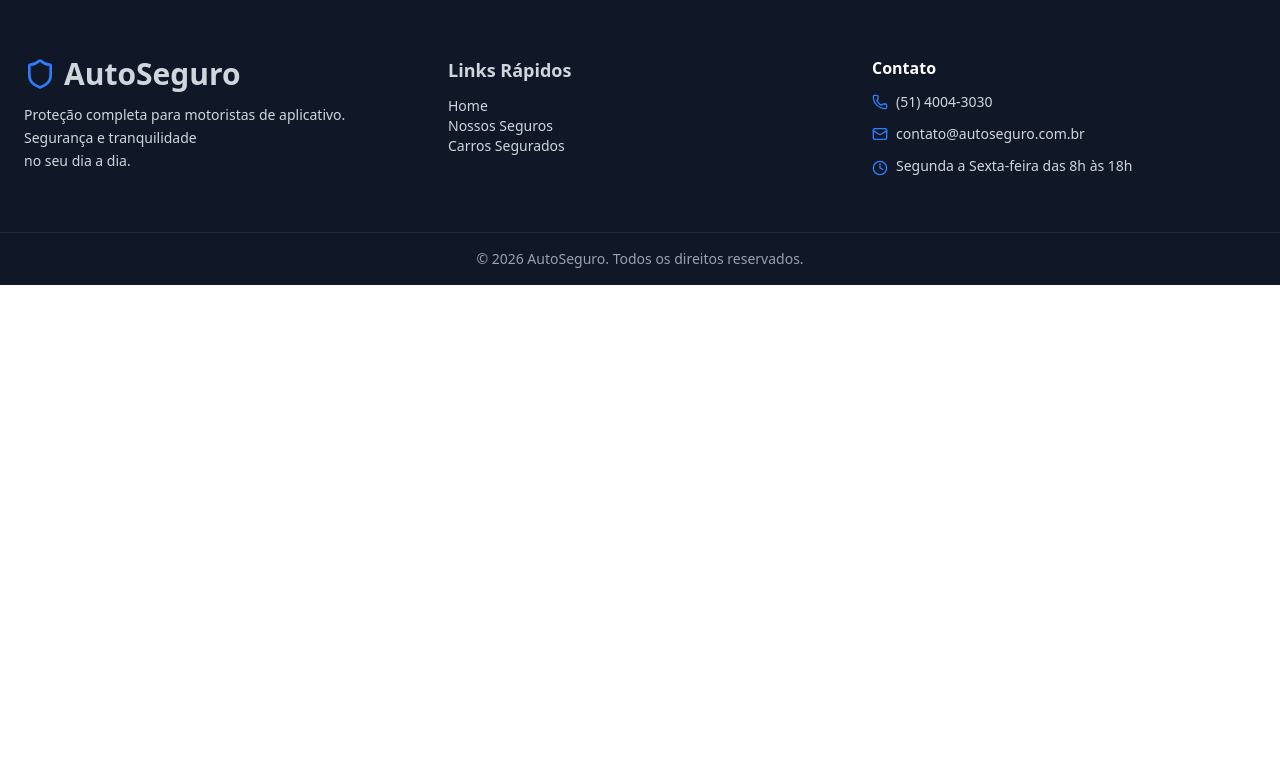
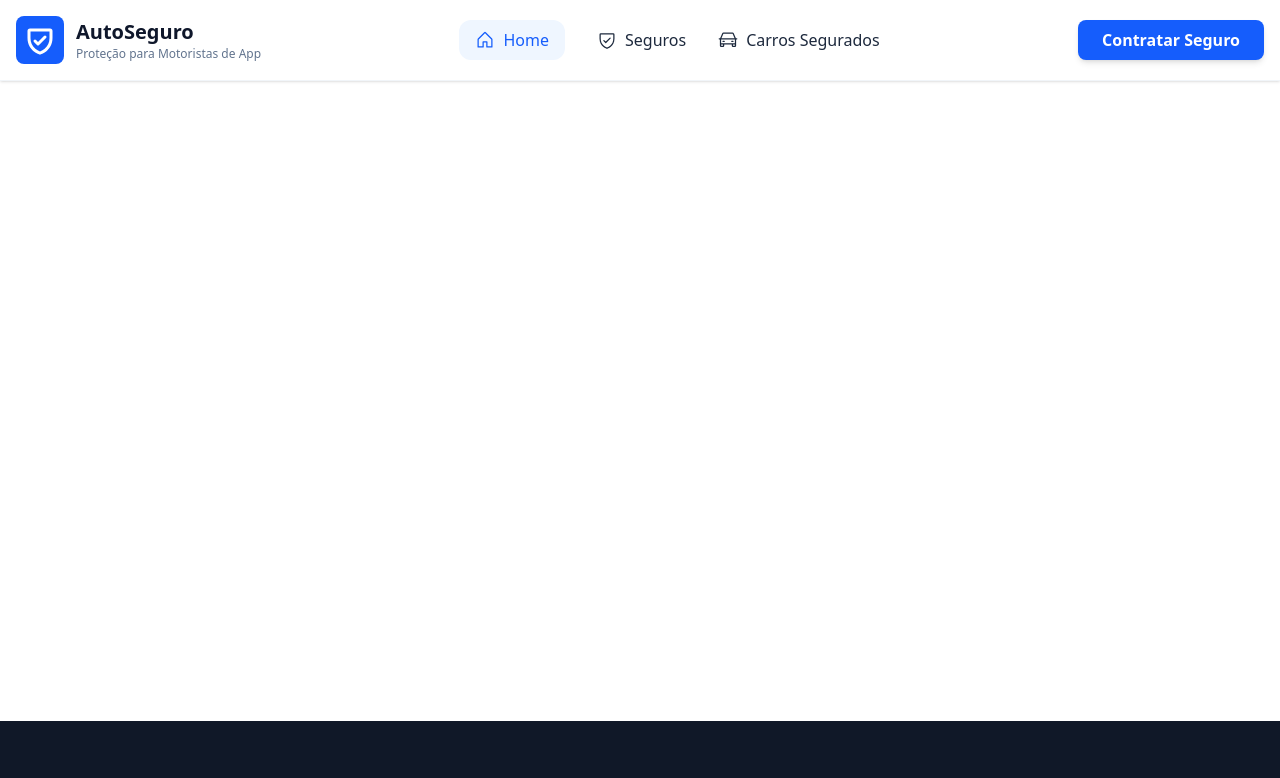
Before and after one commit to Grupo-1-Turma-JS10/seguro-carro-front, a React (Vite) app: page / in a window 1280 px wide. Shown: the top 778 px of the page. Built offline with nearby package versions, Linux system fonts and the light colour scheme.

Commit message:
feat: navbar finalizada e integrada ao app

```diff
--- a/package.json
+++ b/package.json
@@ -10,12 +10,12 @@
     "preview": "vite preview"
   },
   "dependencies": {
+    "@phosphor-icons/react": "^2.1.10",
     "@tailwindcss/vite": "^4.1.18",
     "axios": "^1.13.2",
+    "lucide-react": "^0.563.0",
     "react": "^19.2.0",
     "react-dom": "^19.2.0",
-    "@tailwindcss/vite": "^4.1.18",
-    "lucide-react": "^0.563.0",
     "react-router-dom": "^7.12.0",
     "react-spinners": "^0.17.0",
     "reactjs-popup": "^2.0.6",
--- a/src/App.tsx
+++ b/src/App.tsx
@@ -1,15 +1,18 @@
 import { BrowserRouter, Routes } from "react-router-dom"
 import Footer from "./components/footer/Footer"
+import Navbar from "./components/navbar/Navbar" // 1. Importe sua Navbar aqui
 
 function App() {
   return (
     <>
       <BrowserRouter>
-        <Routes>
-          {/* Rotas aqui */}
-
-        </Routes>
-         <Footer />
+        <Navbar /> {/* 2. Coloque a Navbar aqui para ela fixar no topo */}
+        <div className='min-h-[80vh]'> {/* 3. Dica: div para empurrar o footer para baixo */}
+          <Routes>
+            {/* Rotas aqui */}
+          </Routes>
+        </div>
+        <Footer />
       </BrowserRouter>
     </>
   )
--- /dev/null
+++ b/src/components/navbar/Navbar.tsx
@@ -0,0 +1,49 @@
+import React from 'react'
+import { House, ShieldCheck, Car, UserCircle } from '@phosphor-icons/react'
+import { Link } from 'react-router-dom'
+
+function Navbar() {
+  return (
+    <div className='w-full bg-white text-slate-800 flex justify-center py-4 border-b border-slate-100 shadow-sm'>
+      <div className="container flex justify-between items-center px-4">
+
+        {/* Lado Esquerdo: Logo e Slogan */}
+        <div className='flex items-center gap-3'>
+          <div className='bg-blue-600 p-2 rounded-lg text-white'>
+            <ShieldCheck size={32} weight="bold" />
+          </div>
+          <div className='flex flex-col'>
+            <span className='text-xl font-bold text-slate-900'>AutoSeguro</span>
+            <span className='text-xs text-slate-500'>Proteção para Motoristas de App</span>
+          </div>
+        </div>
+
+        {/* Centro: Menu de Navegação */}
+        <nav className='hidden md:flex items-center gap-8 font-medium'>
+          <Link to='/home' className='flex items-center gap-2 text-blue-600 bg-blue-50 px-4 py-2 rounded-xl'>
+            <House size={20} />
+            Home
+          </Link>
+          <Link to='/temas' className='flex items-center gap-2 hover:text-blue-600 transition-all'>
+            <ShieldCheck size={20} />
+            Seguros
+          </Link>
+          <Link to='/produtos' className='flex items-center gap-2 hover:text-blue-600 transition-all'>
+            <Car size={20} />
+            Carros Segurados
+          </Link>
+        </nav>
+
+        {/* Lado Direito: Botão de Ação */}
+        <div className='flex items-center gap-4'>
+           <button className='bg-blue-600 text-white font-bold py-2 px-6 rounded-lg hover:bg-blue-700 transition-all shadow-md'>
+            Contratar Seguro
+          </button>
+        </div>
+
+      </div>
+    </div>
+  )
+}
+
+export default Navbar
```
Also changed, not shown: 1 other file (tests, documents, lock files or other folders).
